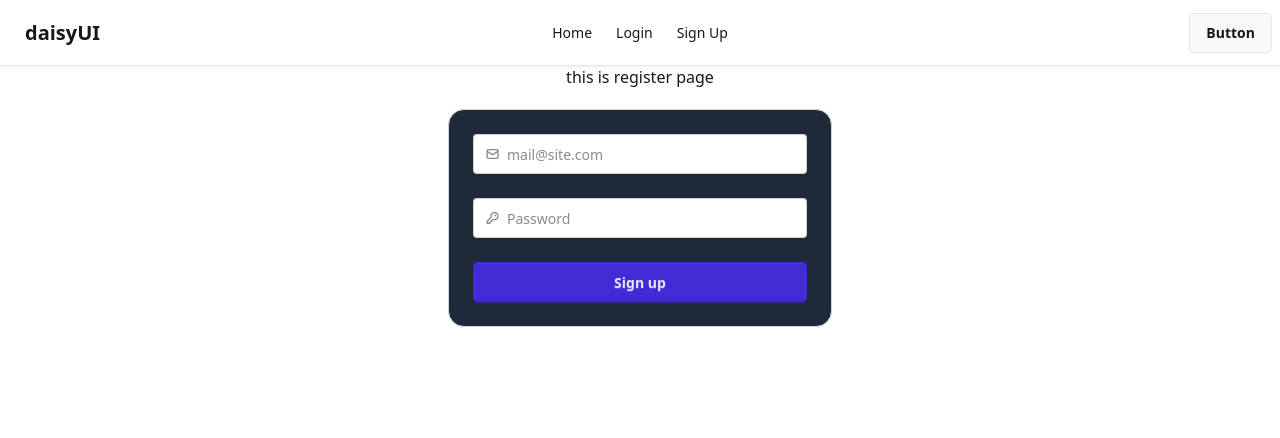
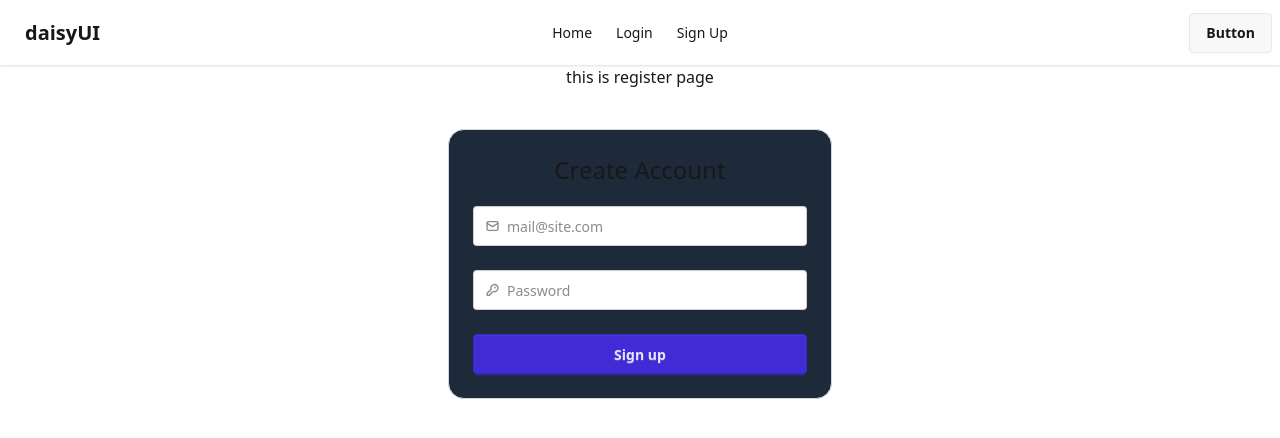
Before and after one commit to AhmedSami019/react-email-pass-auth, a React (Vite) app: page /SignUp in a window 1280 px wide. Shown: the top 438 px of the page. Built offline with nearby package versions, Linux system fonts and the light colour scheme.

Commit message:
added function t chath error

```diff
--- a/src/Pages/Register/Register.jsx
+++ b/src/Pages/Register/Register.jsx
@@ -1,27 +1,38 @@
 import { createUserWithEmailAndPassword } from "firebase/auth";
-import React from "react";
+import React, { useState } from "react";
 import { auth } from "../../firebase.init";
 
 const Register = () => {
+  const [errorMassage, setErrorMassage] = useState("");
 
-    const handleRegister = e => {
-        e.preventDefault()
-        const email = e.target.email.value
-        const passowrd = e.target.password.value
-        console.log(email, passowrd);
+  const handleRegister = (e) => {
+    e.preventDefault();
+    const email = e.target.email.value;
+    const passowrd = e.target.password.value;
+    console.log(email, passowrd);
 
-        createUserWithEmailAndPassword(auth, email, passowrd)
-        .then(result => {
-            console.log(result)
-        }).catch(error=> console.log(error))
+    // initial error massage
+    setErrorMassage("");
 
-    }
+    createUserWithEmailAndPassword(auth, email, passowrd)
+      .then((result) => {
+        console.log(result);
+      })
+      .catch((error) => {
+        console.log(error);
+        setErrorMassage(error.massage)
+      });
+  };
 
   return (
     <div className="w-11/12 mx-auto text-center space-y-5">
       <h2>this is register page</h2>
 
-      <form onSubmit={handleRegister} className="max-w-sm mx-auto flex flex-col border border-gray-300 p-6 rounded-2xl bg-gray-800">
+      <form
+        onSubmit={handleRegister}
+        className="max-w-sm mx-auto flex flex-col border border-gray-300 p-6 rounded-2xl bg-gray-800 mt-10"
+      >
+        <h2 className="text-2xl font-medium mb-5">Create Account</h2>
         {/* this is email field */}
         <label className="input validator w-full">
           <svg
@@ -40,7 +51,12 @@ const Register = () => {
               <path d="m22 7-8.97 5.7a1.94 1.94 0 0 1-2.06 0L2 7"></path>
             </g>
           </svg>
-          <input type="email" name="email" placeholder="mail@site.com" required />
+          <input
+            type="email"
+            name="email"
+            placeholder="mail@site.com"
+            required
+          />
         </label>
         <div className="validator-hint hidden">Enter valid email address</div>
 
@@ -85,7 +101,6 @@ const Register = () => {
         <br />
 
         <input className="btn btn-primary" type="submit" value="Sign up" />
-
       </form>
     </div>
   );
```
